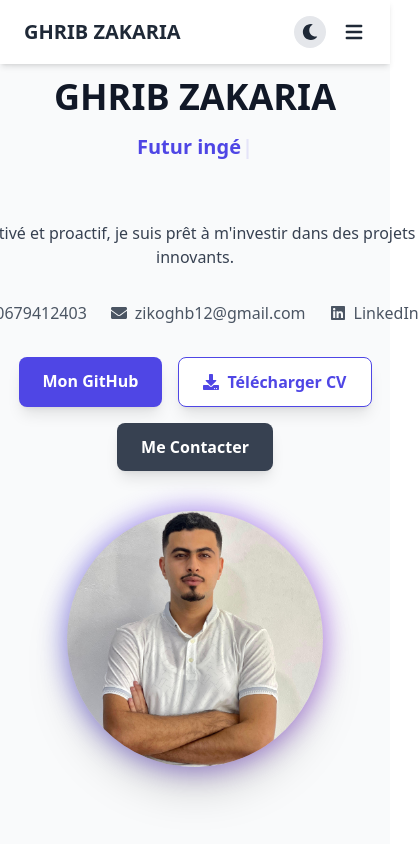
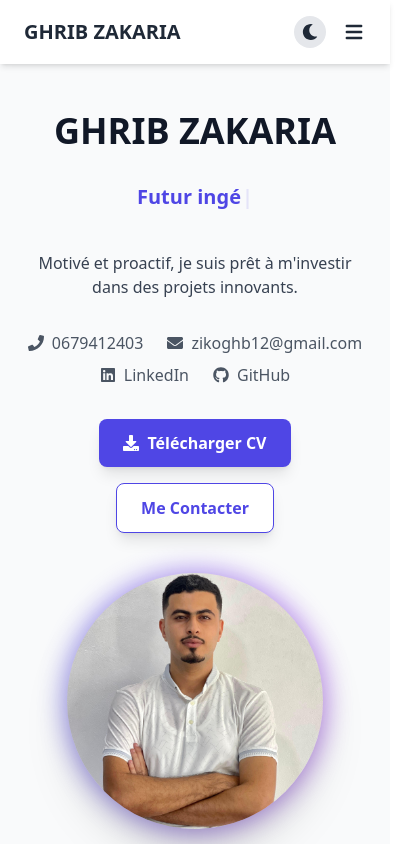
Before and after one commit to zakariaghrib/portfolio-zakariaGhrib, a React (Create React App) app: page / in a window 390 px wide. Shown: the top 844 px of the page, 419 px wide, since content can reach past the window. Built offline with nearby package versions, Linux system fonts and the light colour scheme.

Commit message:
Update Hero.js

```diff
--- a/src/components/Hero.js
+++ b/src/components/Hero.js
@@ -1,16 +1,21 @@
 import React from 'react';
-import { FaPhone, FaEnvelope, FaLinkedin, FaDownload } from 'react-icons/fa'; // Importer l'icône de téléchargement
+import { FaPhone, FaEnvelope, FaLinkedin, FaDownload, FaGithub } from 'react-icons/fa';
 import Typewriter from 'typewriter-effect';
 
 const Hero = () => {
   return (
     <section id="hero" className="bg-gray-50 dark:bg-gray-900 min-h-screen flex items-center transition-colors duration-500">
-      <div className="container mx-auto px-6 flex flex-col md:flex-row items-center justify-between">
+      <div className="container mx-auto px-6 flex flex-col md:flex-row items-center justify-between pt-24 md:pt-0"> {/* Ajout d'un padding-top pour mobile */}
         <div className="md:w-3/5 mb-10 md:mb-0 text-center md:text-left">
-          <h1 className="text-4xl md:text-6xl font-bold text-gray-900 dark:text-white mb-4">
+          {/* ---- MODIFICATION ICI ---- */}
+          {/* J'ai ajouté sm:text-5xl pour une meilleure transition de taille */}
+          <h1 className="text-4xl sm:text-5xl md:text-6xl font-bold text-gray-900 dark:text-white mb-4">
             GHRIB ZAKARIA
           </h1>
-          <div className="text-xl md:text-2xl text-indigo-600 font-semibold mb-6 h-16 md:h-8">
+
+          {/* ---- MODIFICATION ICI ---- */}
+          {/* J'ai remplacé la hauteur fixe par une hauteur minimale pour plus de flexibilité */}
+          <div className="text-xl md:text-2xl text-indigo-600 font-semibold mb-6 min-h-[60px] flex items-center justify-center md:justify-start">
             <Typewriter
               options={{
                 strings: ['Futur ingénieur en Génie Informatique', 'Développeur Full-Stack'],
@@ -20,10 +25,12 @@ const Hero = () => {
               }}
             />
           </div>
+
           <p className="text-gray-700 dark:text-gray-300 mb-8 max-w-xl">
             Motivé et proactif, je suis prêt à m'investir dans des projets innovants.
           </p>
-          <div className="flex justify-center md:justify-start space-x-6 mb-8">
+
+          <div className="flex flex-wrap justify-center md:justify-start gap-x-6 gap-y-2 mb-8">
             <a href="tel:0679412403" className="text-gray-600 dark:text-gray-400 hover:text-indigo-600 dark:hover:text-indigo-400 transition duration-300 flex items-center">
               <FaPhone className="mr-2" /> 0679412403
             </a>
@@ -33,26 +40,23 @@ const Hero = () => {
             <a href="https://www.linkedin.com/in/zakaria-ghrib-164169273" target="_blank" rel="noopener noreferrer" className="text-gray-600 dark:text-gray-400 hover:text-indigo-600 dark:hover:text-indigo-400 transition duration-300 flex items-center">
               <FaLinkedin className="mr-2" /> LinkedIn
             </a>
+            <a href="https://github.com/zakariaghrib" target="_blank" rel="noopener noreferrer" className="text-gray-600 dark:text-gray-400 hover:text-indigo-600 dark:hover:text-indigo-400 transition duration-300 flex items-center">
+              <FaGithub className="mr-2" /> GitHub
+            </a>
           </div>
 
-          {/* ---- MODIFICATION ICI ---- */}
           <div className="flex flex-wrap justify-center md:justify-start gap-4">
-            <a href="https://github.com/zakariaghrib" target="_blank" rel="noopener noreferrer" className="bg-indigo-600 text-white font-bold py-3 px-6 rounded-lg hover:bg-indigo-700 transition duration-300 shadow-lg">
-              Mon GitHub
-            </a>
-            {/* ---- BOUTON DE TÉLÉCHARGEMENT AJOUTÉ ---- */}
             <a
-              href="/GHRIB-ZAKARIA-CV-1.pdf"
+              href="/GHRIB-ZAKARIA-CV-1 (2).pdf"
               download="GHRIB-ZAKARIA-CV.pdf"
-              className="bg-white text-indigo-600 font-bold py-3 px-6 rounded-lg hover:bg-gray-200 transition duration-300 border border-indigo-600 shadow-lg dark:bg-gray-700 dark:text-white dark:hover:bg-gray-600 flex items-center"
+              className="bg-indigo-600 text-white font-bold py-3 px-6 rounded-lg hover:bg-indigo-700 transition duration-300 shadow-lg flex items-center"
             >
               <FaDownload className="mr-2" /> Télécharger CV
             </a>
-            <a href="#contact" className="bg-gray-700 text-white font-bold py-3 px-6 rounded-lg hover:bg-gray-800 transition duration-300 shadow-lg dark:bg-gray-600 dark:hover:bg-gray-500">
+            <a href="#contact" className="bg-white text-indigo-600 font-bold py-3 px-6 rounded-lg hover:bg-gray-200 transition duration-300 border border-indigo-600 shadow-lg dark:bg-gray-700 dark:text-white dark:hover:bg-gray-600">
               Me Contacter
             </a>
           </div>
-
         </div>
         <div className="md:w-2/5 flex justify-center">
           <div className="relative group">
```
